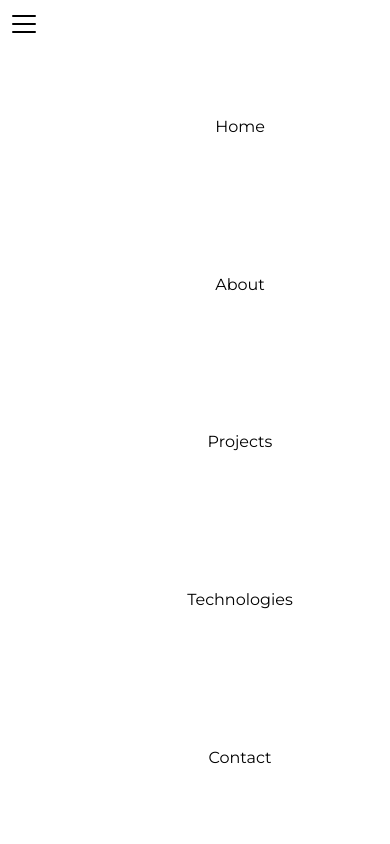
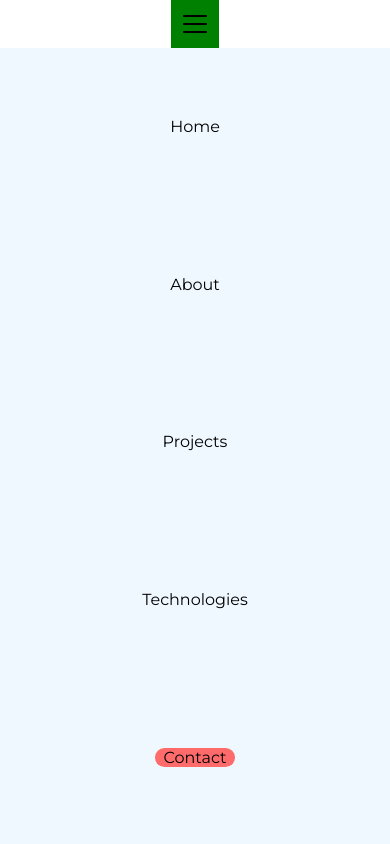
Before and after one commit to JavierAChacon/minimalist_repo, a React (Vite) app: page / in a window 390 px wide. Shown: the top 844 px of the page. Built offline with nearby package versions, Linux system fonts and the light colour scheme.

Commit message:
resizing the navbar

```diff
--- a/src/App.jsx
+++ b/src/App.jsx
@@ -7,7 +7,7 @@
   return (
     <div className="App">
      <Navbar/>
-     <LandingPage/>
+     {/* <LandingPage/> */}
     </div>
   )
 }
--- a/src/Styles/navbar.css
+++ b/src/Styles/navbar.css
@@ -15,9 +15,9 @@
   border-right: none;
   border-width: 0.15rem;
   padding-bottom: 0.5rem;
-  width: 40%;
-  min-width: 30rem;
+  width: 30vw;
   max-width: 50rem;
+  min-width: 35rem;
 }
 
 .navbar a{
@@ -33,28 +33,33 @@
   padding: 0 0.5rem;
 }
 
+.hamburger{
+  display: none;
+  height: 48px;
+}
+
 
 @media screen and (max-width: 960px){
-  .navbar{
+  header.navbar{
     flex-direction: column;
+    justify-content: space-around;
     height: 100vh;
-    justify-content: flex-start;
-    align-items: flex-start;
+    width: 100vw;
+  }
+
+  .hamburger{
+    display: flex;
+    background-color: green;
   }
 
   .navbar ul{
+    border: none;
     flex-direction: column;
-    border-style: none;
-    text-align: center;
-    height: calc(100vh - 48px);
+    align-items: center;
     justify-content: space-around;
-    min-width: none;
-    font-size: 0.5rem;
-    width: 50vw;
+    width: 100%;
+    background-color: aliceblue;
+    height: calc(100% - 48px);
   }
 
-  .navbar button{
-    padding: 0;
-    background-color: white;
-  }
 }
--- a/src/components/Navbar.jsx
+++ b/src/components/Navbar.jsx
@@ -7,12 +7,13 @@
 
 const Navbar = () => {
 
-  const [isOpen, setIsOpen] = useState(false)
 
 
   return (
     <header className='navbar'>
+      <div className='hamburger'>
       <Hamburger rounded size={24} duration={0.45} direction="right"  distance="lg"/>
+      </div>
       <ul>
         <li><a href="">Home</a></li>
         <li><a href="">About</a></li>
```
